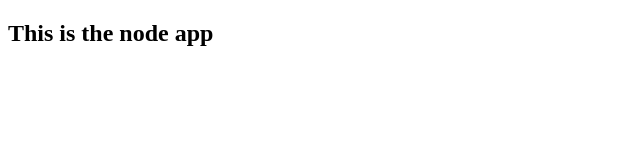
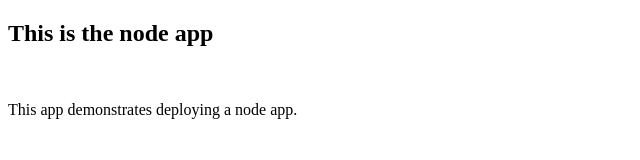
Before and after one commit to cillian1/node_cg, a website: page index.html in a window 1280 px wide. Shown: the whole page, without its empty margins (0-640 px from the left). Drawn offline with Linux system fonts and the light colour scheme.

Commit message:
Changed the index.html

```diff
--- a/index.html
+++ b/index.html
@@ -6,6 +6,7 @@
   <title>Node App</title>
   </head
   <body>
-    <h2>This is the node app</h2>
+    <h2>This is the node app</h2><br />
+    <p>This app demonstrates deploying a node app.</p>
     </body>
 </html>
--- a/index.js
+++ b/index.js
@@ -3,7 +3,7 @@ const app = express();
 
 
 app.get('/',(req,res)=>{
-  res.sendFile(__dirname + 'index.html');
+  res.sendFile(__dirname + '/index.html');
 });
 
 app.get('/index',(req,res)=>{
```
